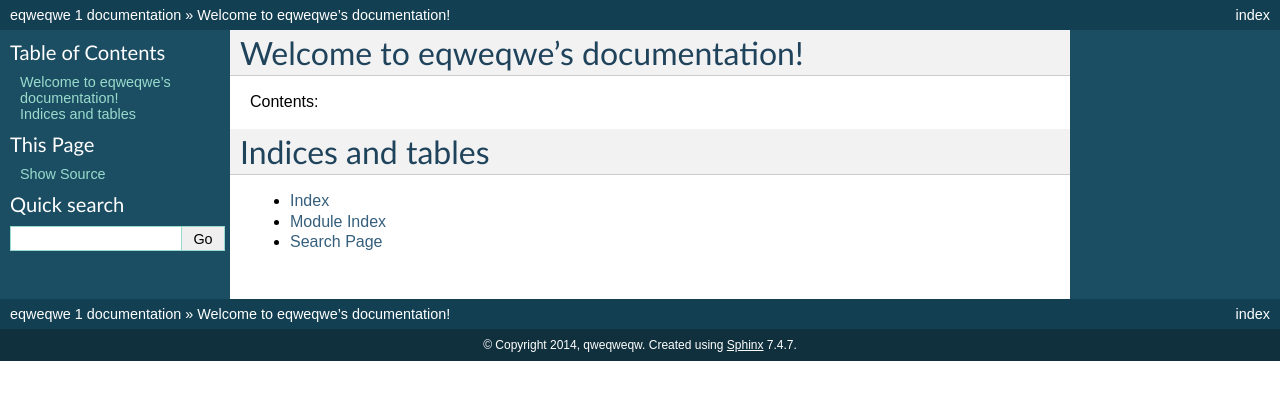
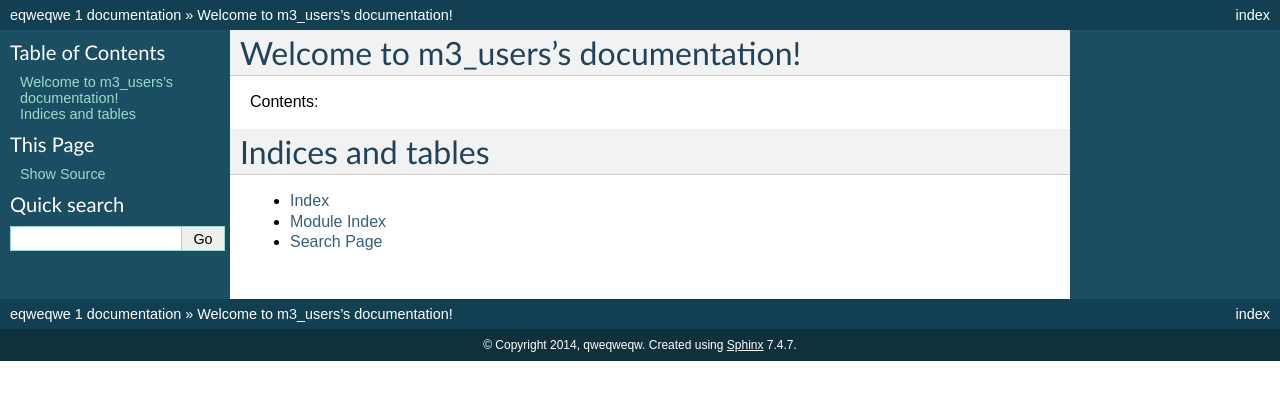
Before and after one commit to barsgroup/m3-users, a Sphinx documentation site: the page built from docs/index.rst, in a window 1280 px wide. Shown: the top 400 px of the page. Built offline with Sphinx 7.4.7, drawn with Linux system fonts in a browser that asks for light colours.

Commit message:
template fix: was written wrong title

```diff
--- a/docs/index.rst
+++ b/docs/index.rst
@@ -1,9 +1,9 @@
-.. eqweqwe documentation master file, created by
+.. m3_users documentation master file, created by
    sphinx-quickstart on Tue Jan 14 09:50:16 2014.
    You can adapt this file completely to your liking, but it should at least
    contain the root `toctree` directive.
 
-Welcome to eqweqwe's documentation!
+Welcome to m3_users's documentation!
 ===================================
 
 Contents:
```
